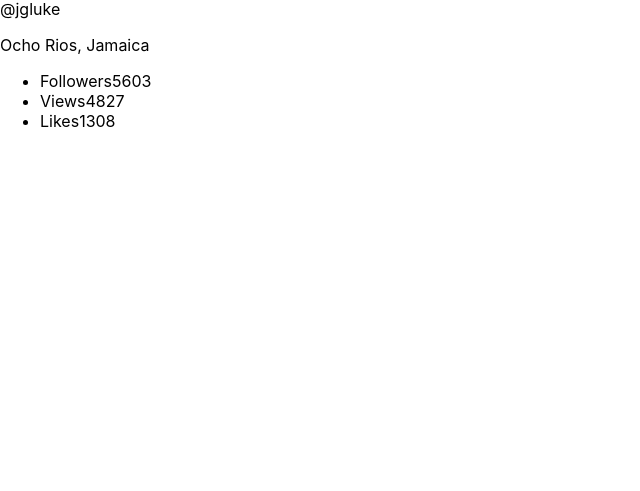
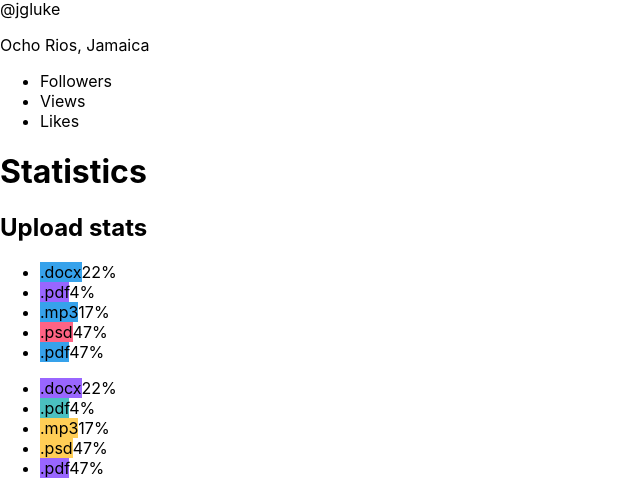
Before and after one commit to IgorKryvenko56/goit-react-hw-01-components, a React (Create React App) app: page / in a window 1280 px wide. Shown: the part 357-848 px from the top of the page, without its empty margins (0-640 px from the left). Before the commit the page ends 800 px from the top, so only its background shows below. Built offline with nearby package versions, Linux system fonts and the light colour scheme.

Commit message:
ReactHW-01  components created

```diff
--- a/package.json
+++ b/package.json
@@ -1,12 +1,13 @@
 {
   "name": "react-homework-template",
   "version": "0.1.0",
-  "private": true,
+  "private": false,
   "homepage": "https://IgorKryvenko56.github.io/goit-react-hw-01-components/",
   "dependencies": {
     "@testing-library/jest-dom": "^5.16.3",
     "@testing-library/react": "^12.1.4",
     "@testing-library/user-event": "^13.5.0",
+    "prop-types": "^15.8.1",
     "react": "^18.1.0",
     "react-dom": "^18.1.0",
     "react-scripts": "5.0.1",
--- a/src/components/App.jsx
+++ b/src/components/App.jsx
@@ -1,5 +1,12 @@
-import Profile from "./Profile";
+import React from 'react';
+import Profile from './Profile/Profile';
+import Statistics from './Statistics/Statistics.jsx';
+import FriendList from './FriendList';
+import FriendListItem from './FriendListItem';
 import user from './user.json';
+import data from './data.json';
+import friends from './friends.json';
+
  export const App = () => {
   return (
      <div>
@@ -10,23 +17,12 @@ export const App = () => {
          avatar={user.avatar}
          stats={user.stats}
        />
+
+      <h1>Statistics</h1>
+       <Statistics title="Upload stats" stats={data} />
+       <Statistics stats={data} />
      </div>
    );
 };
 
-
-
-
-
-
-
-//   style={{
-      //     height: '100vh',
-      //     display: 'flex',
-      //     justifyContent: 'center',
-      //     alignItems: 'center',
-      //     fontSize: 40,
-      //     color: '#010101'
-      //   }}
-      // >
-        // React homework template
+ export default App;
--- /dev/null
+++ b/src/components/FriendList.jsx
@@ -0,0 +1,17 @@
+import React from 'react';
+import PropTypes from 'prop-types';
+
+
+export const FriendList = ({ friends }) => {
+  return (
+    <div>
+      <ul className="friend-list">
+        {friends.map((friend, index) => (
+          <li key={index}>{friend}</li>
+        ))}
+      </ul>
+    </div>
+  );
+};
+
+export default FriendList;
--- /dev/null
+++ b/src/components/FriendListItem.jsx
@@ -0,0 +1,15 @@
+import React from 'react';
+import PropTypes from 'prop-types';
+
+
+export const FriendListItem = ({ avatar, name, isOnline }) => {
+  return (
+    <li className="item">
+      <span className={`status ${isOnline ? 'online' : 'offline'}`}></span>
+      <img className="avatar" src={avatar} alt="User avatar" width="48" />
+      <p className="name">{name}</p>
+    </li>
+  );
+};
+
+export default FriendListItem;
--- a/src/components/Profile.js
+++ b/src/components/Profile/Profile.jsx
@@ -1,4 +1,7 @@
-const Profile = ({ username, tag, location, avatar, stats }) => {
+import React from 'react';
+import PropTypes from 'prop-types';
+
+export const Profile = ({ username, tag, location, avatar, stats }) => {
   return (
     <div className="profile">
       <div className="description">
@@ -25,4 +28,18 @@ const Profile = ({ username, tag, location, avatar, stats }) => {
     </div>
   );
 };
+
+Profile.propTypes = {
+  username: PropTypes.string,
+  tag: PropTypes.string,
+  location: PropTypes.string,
+  avatar: PropTypes.string,
+  stats: PropTypes.arrayOf(
+    PropTypes.shape({
+      label: PropTypes.string.isRequired,
+      percentage: PropTypes.string,
+    })
+  ).isRequired,
+};
+
 export default Profile;
--- /dev/null
+++ b/src/components/Statistics/Statistics.jsx
@@ -0,0 +1,40 @@
+import React from 'react';
+import PropTypes from 'prop-types';
+
+export const Statistics = ({ title, stats }) => {
+    const getRandomColor = () => {
+      const colors = ['#FF6384', '#36A2EB', '#FFCE56', '#4BC0C0', '#9966FF'];
+      const randomIndex = Math.floor(Math.random() * colors.length);
+      return colors[randomIndex];
+    };
+
+  return (
+    <section className="statistics">
+      {/* <h2 class="title">Upload stats</h2> */}
+          {title && <h2 className="title">{title}</h2>}
+
+          <ul className="stat-list">
+              {stats.map((stat, index) => (
+           <li key={index} className="item">
+            <span className="label" style={{ backgroundColor: getRandomColor() }}>
+              {stat.label}
+                      </span>
+           <span className="percentage">{stat.percentage}</span>
+          </li>
+        ))}
+      </ul>
+    </section>
+  );
+};
+
+Statistics.propTypes = {
+ title: PropTypes.string,
+ stats: PropTypes.arrayOf(
+    PropTypes.shape({
+        label: PropTypes.string.isRequired,
+        percentage: PropTypes.string.isRequired,
+    })
+ ).isRequired,
+};
+
+export default Statistics;
--- /dev/null
+++ b/src/components/data.json
@@ -0,0 +1,7 @@
+ [
+  { "id": "id-1", "label": ".docx", "percentage": "22%" },
+  { "id": "id-2", "label": ".pdf", "percentage": "4%" },
+  { "id": "id-3", "label": ".mp3", "percentage": "17%" },
+  { "id": "id-4", "label": ".psd", "percentage": "47%" },
+  { "id": "id-5", "label": ".pdf", "percentage": "47%" }
+]
--- /dev/null
+++ b/src/components/friends.json
@@ -0,0 +1,32 @@
+[
+  {
+    "avatar": "https://cdn-icons-png.flaticon.com/512/1998/1998592.png",
+    "nam": "Mango",
+    "isOnline": true,
+    "id": 1812
+  },
+  {
+    "avatar": "https://cdn-icons-png.flaticon.com/512/616/616438.png",
+    "nam": "Kiwi",
+    "isOnline": false,
+    "id": 1137
+  },
+  {
+    "avatar": "https://cdn-icons-png.flaticon.com/512/1623/1623681.png",
+    "nam": "Ajax",
+    "isOnline": true,
+    "id": 1213
+  },
+  {
+    "avatar": "https://cdn-icons-png.flaticon.com/512/2977/2977285.png",
+    "nam": "Jay",
+    "isOnline": true,
+    "id": 1714
+  },
+  {
+    "avatar": "https://cdn-icons-png.flaticon.com/512/1998/1998749.png",
+    "nam": "Poly",
+    "isOnline": false,
+    "id": 1284
+  }
+]
--- a/src/components/user.json
+++ b/src/components/user.json
@@ -3,9 +3,19 @@
   "tag": "jgluke",
   "location": "Ocho Rios, Jamaica",
   "avatar": "https://cdn-icons-png.flaticon.com/512/2922/2922506.png",
-  "stats": {
-    "followers": 5603,
-    "views": 4827,
-    "likes": 1308
+
+    "stats": [
+  {
+    "label": "Followers",
+    "quantity": 5603
+  },
+  {
+    "label": "Views",
+    "quantity": 4827
+  },
+  {
+    "label": "Likes",
+    "quantity": 1308
   }
-}
+]
+  }
--- a/src/index.js
+++ b/src/index.js
@@ -1,15 +1,9 @@
 import React from 'react';
 import ReactDOM from 'react-dom/client';
-import { App } from 'components/App';
+import { App }  from './components/App';
 import './index.css';
-
-ReactDOM.createRoot(document.getElementById('root')).render(
-  <React.StrictMode>
-    <App />
-  </React.StrictMode>
-);
 
 
 
 
-// ReactDOM.render(<App />, document.querySelector('#root'));
+ReactDOM.createRoot(document.getElementById('root')).render(<App />);
```
Also changed, not shown: 1 other file (tests, documents, lock files or other folders). Lines whose indentation alone changed are shown as unchanged.
